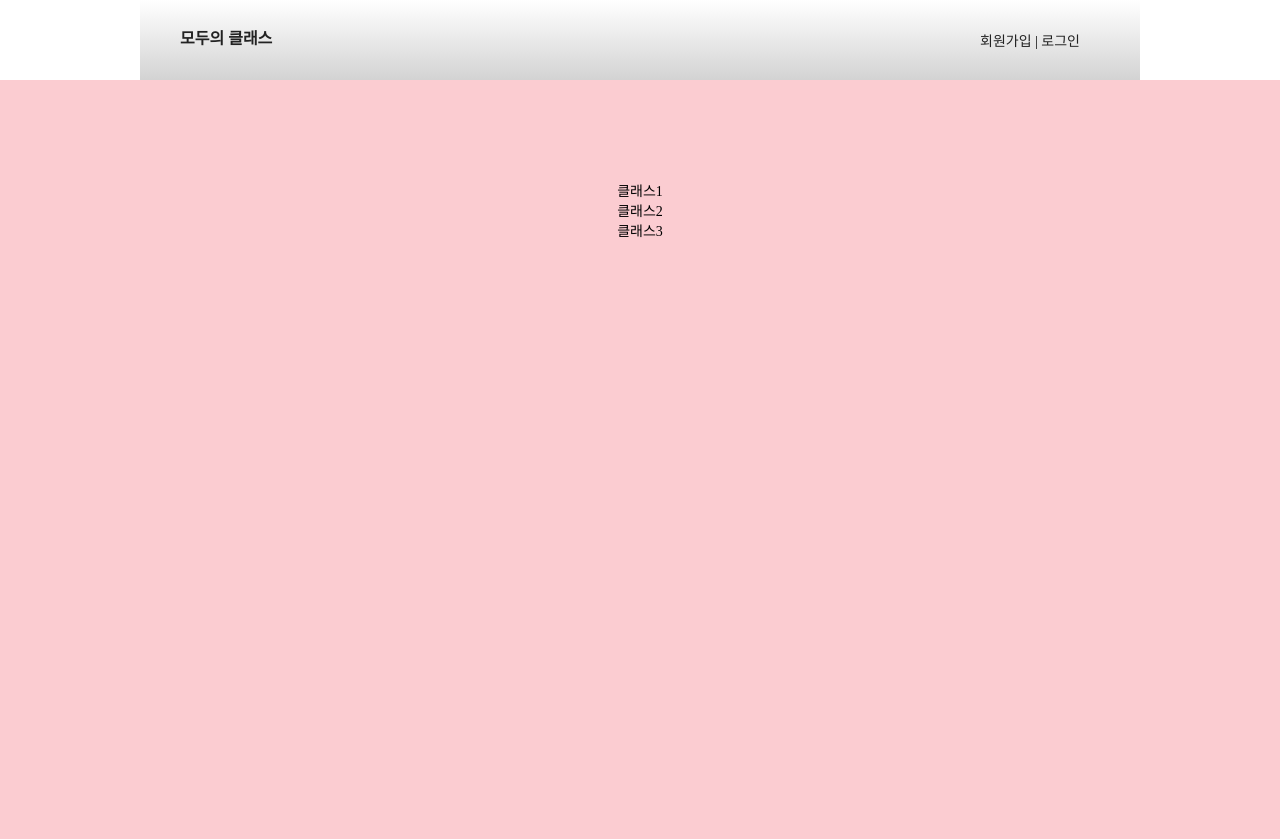
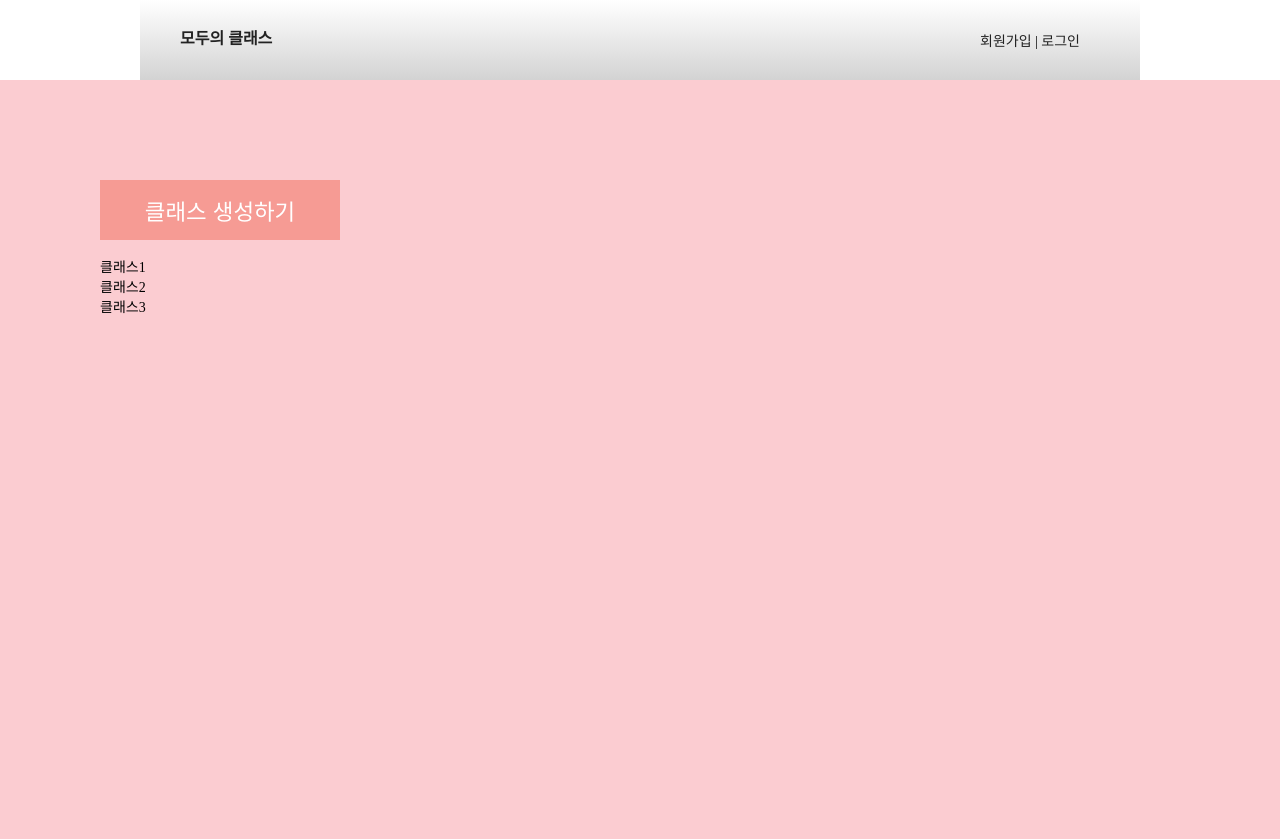
Before and after one commit to nohhow/AllClass, a PHP site: page /class_index.php in a window 1280 px wide. Shown: the top 839 px of the page. Run offline with PHP 8.4, Linux system fonts and the light colour scheme.

Commit message:
클래스 추가버튼 배치 및 css 적용

```diff
--- a/class_index.php
+++ b/class_index.php
@@ -5,6 +5,7 @@
 <meta charset="utf-8">
 <title>모두의 클래스</title>
 <link rel="stylesheet" type="text/css" href="./css/common.css">
+<link rel="stylesheet" type="text/css" href="./css/class_main.css">
 </head>
 <body>
 	<header>
--- a/class_main.php
+++ b/class_main.php
@@ -1,7 +1,16 @@
 <div id="class_main">
+
+    <div>
+        <button id = "class_btn">클래스 생성하기</button>
+    </div>
+
+    <br>
+
+    <div>
     <ul>
          <li>클래스1</li>
          <li>클래스2</li>
          <li>클래스3</li>
     </ul>
+    </div>
 </div>
--- /dev/null
+++ b/css/class_main.css
@@ -0,0 +1,38 @@
+  #class_btn{
+    background:#F69B94;
+    color:#fff;
+    border:none;
+    position:relative;
+    height:60px;
+    font-size:1.6em;
+    padding:0 2em;
+    cursor:pointer;
+    transition:800ms ease all;
+    outline:none;
+  }
+  #class_btn:hover{
+    background:#fff;
+    color:#F69B94;
+  }
+  #class_btn:before,#class_btn:after{
+    content:'';
+    position:absolute;
+    top:0;
+    right:0;
+    height:2px;
+    width:0;
+    background: #F69B94;
+    transition:400ms ease all;
+  }
+  #class_btn:after{
+    right:inherit;
+    top:inherit;
+    left:0;
+    bottom:0;
+  }
+  #class_btn:hover:before,#class_btn:hover:after{
+    width:100%;
+    transition:800ms ease all;
+  }
+
+  /* 코드 출처 : https://nanati.me/css-button-design/ */
--- a/css/common.css
+++ b/css/common.css
@@ -27,8 +27,7 @@ a:active { text-decoration:none; color: #222222; }
 #main_img_bar {height: 760px; text-align: center; background-color: #fbccd1; }
 #main_img_bar img { margin-top: 30px; margin-bottom: 30px}
 /* 클래스 메인 이미지 */
-#class_main {height: 560px; text-align: center; background-color: #fbccd1; padding-top: 100px; padding-bottom : 100px}
-
+#class_main {height: 560px; background-color: #fbccd1; padding-top: 100px; padding-bottom : 100px; padding-left: 100px; padding-right: 100px;}
 /* 하단 푸터 */
 footer { height: 100px; background-color: white; }
 #footer_content { position: relative; width: 1000px; margin: 0 auto; color: black; }
```
